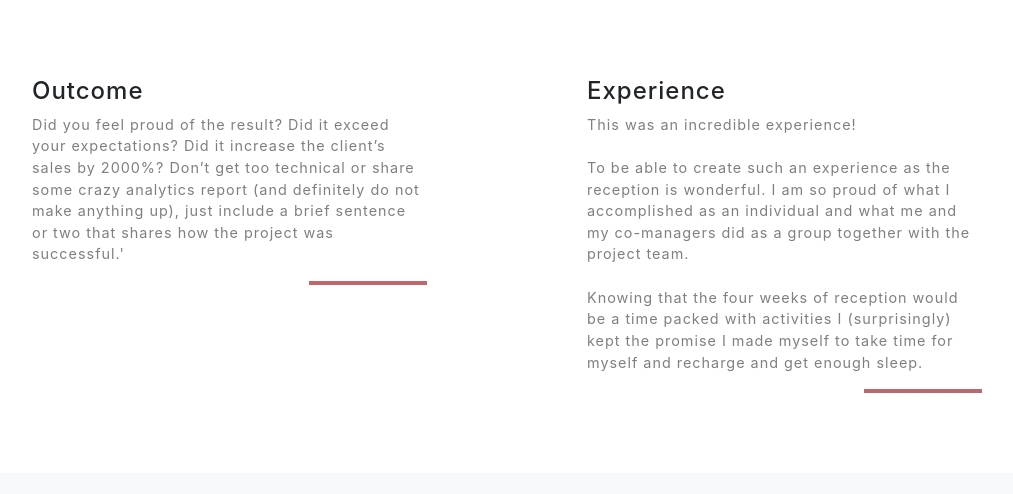
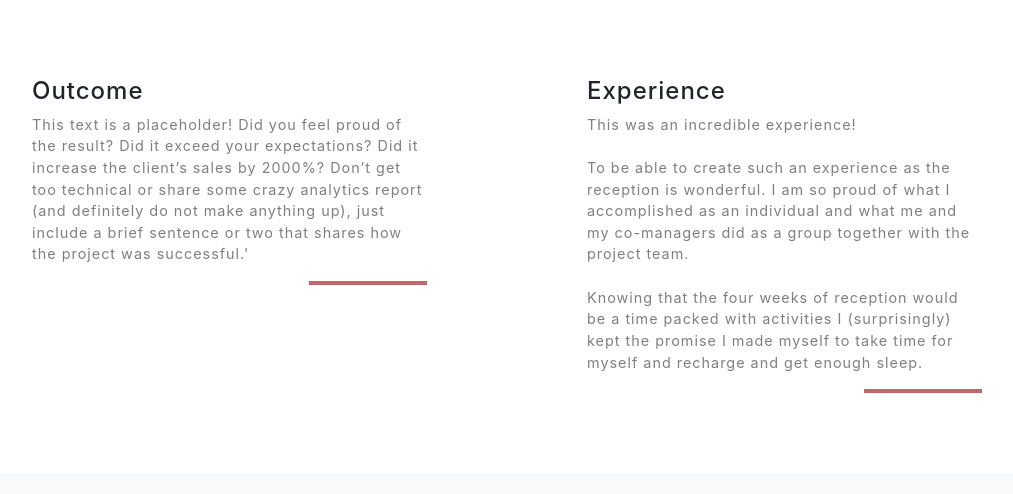
Before and after one commit to melissaelina/melissaelina.github.io, a website with bundled scripts: page mottagningen.html in a window 1280 px wide. Shown: the part 1039-1533 px from the top of the page, without its empty margins (133-1146 px from the left). Built offline with nearby package versions, Linux system fonts and the light colour scheme.

Commit message:
text updates

```diff
--- a/mottagningen.html
+++ b/mottagningen.html
@@ -115,7 +115,7 @@
               <div class="project-text w-100 text-lg-left">
                 <h4 class="text-black">Outcome</h4>
                 <p class="mb-0 text-black-50">
-                  Did you feel proud of the result? Did it exceed your expectations? Did it increase the client’s sales by 2000%? Don’t get too technical or share some crazy analytics report (and definitely do not make anything up), just include a brief sentence or two that shares how the project was successful.'
+                  This text is a placeholder! Did you feel proud of the result? Did it exceed your expectations? Did it increase the client’s sales by 2000%? Don’t get too technical or share some crazy analytics report (and definitely do not make anything up), just include a brief sentence or two that shares how the project was successful.'
                 </p>
                 <hr class="d-none d-lg-block mb-0 mr-0">
               </div>
```
Also changed, not shown: index.html (+1 -3 lines).
